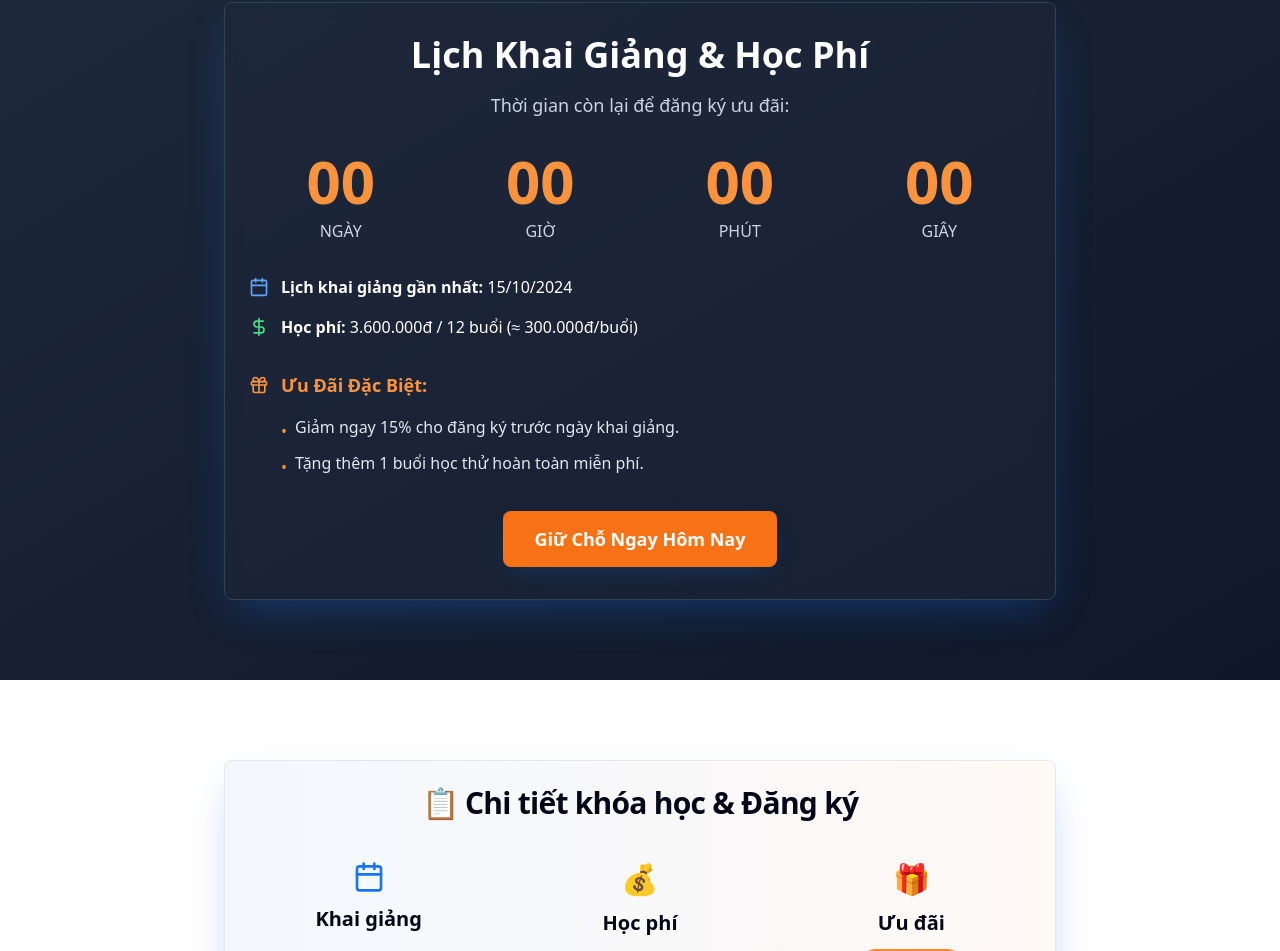
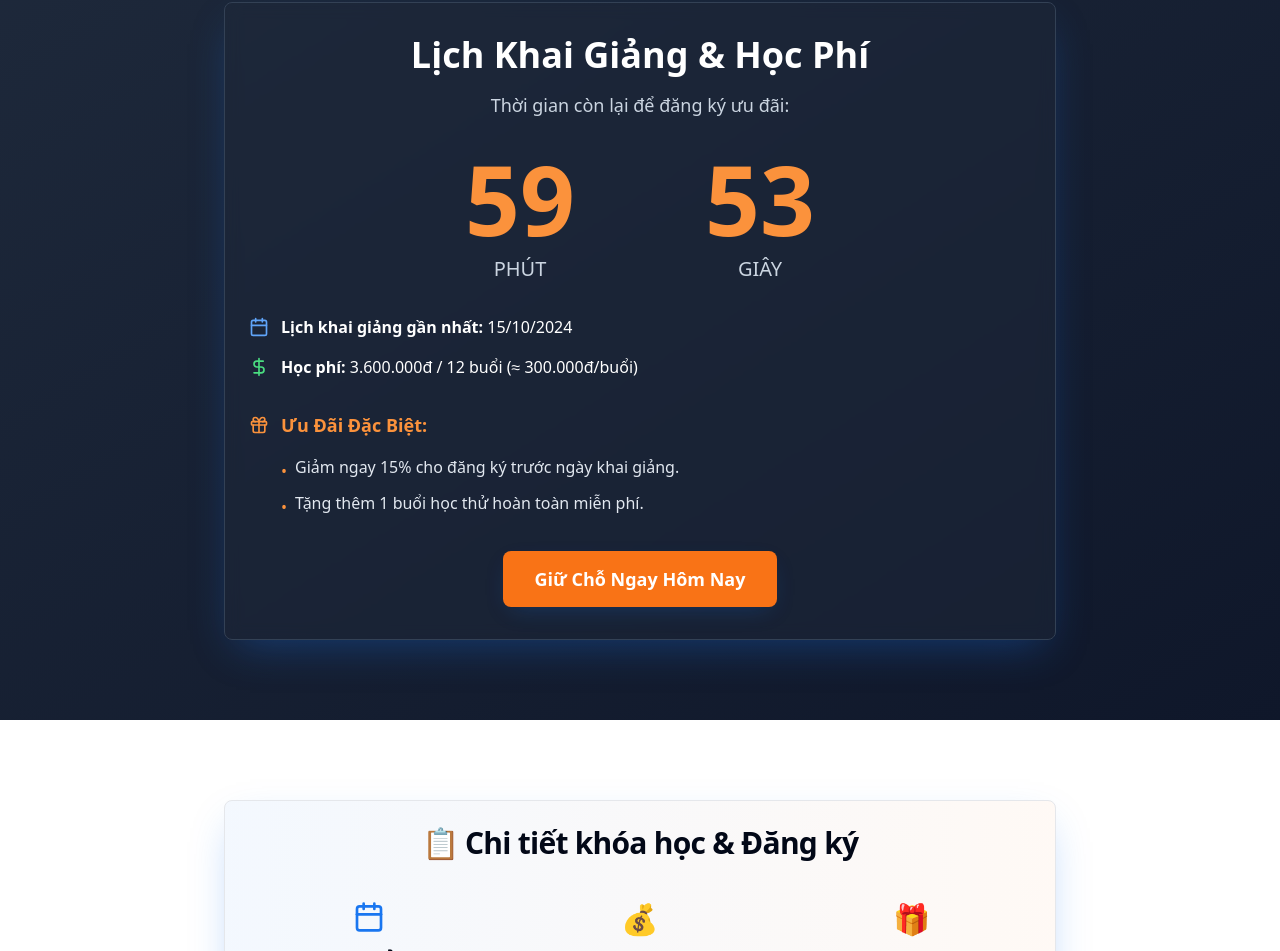
Before and after one commit to chinhkrb113/rocket-code-launch, a React (Vite) app: page / in a window 1280 px wide. Shown: the part 3535-4486 px from the top of the page. Built offline with nearby package versions, Linux system fonts and the light colour scheme; the HTML template or start-up script is replaced by a standard one.

Commit message:
Refactor countdown timer

```diff
--- a/src/components/CountdownTimer.tsx
+++ b/src/components/CountdownTimer.tsx
@@ -6,30 +6,31 @@ import { Calendar, DollarSign, Gift } from "lucide-react";
 
 const CountdownTimer = () => {
   const [timeLeft, setTimeLeft] = useState({
-    days: 0,
-    hours: 0,
-    minutes: 0,
-    seconds: 0,
+    minutes: 59,
+    seconds: 59,
   });
 
   useEffect(() => {
-    const targetDate = new Date("2024-10-15T00:00:00").getTime();
-
     const timer = setInterval(() => {
-      const now = new Date().getTime();
-      const difference = targetDate - now;
-
-      if (difference > 0) {
-        setTimeLeft({
-          days: Math.floor(difference / (1000 * 60 * 60 * 24)),
-          hours: Math.floor((difference % (1000 * 60 * 60 * 24)) / (1000 * 60 * 60)),
-          minutes: Math.floor((difference % (1000 * 60 * 60)) / (1000 * 60)),
-          seconds: Math.floor((difference % (1000 * 60)) / 1000),
-        });
-      } else {
-        setTimeLeft({ days: 0, hours: 0, minutes: 0, seconds: 0 });
-        clearInterval(timer);
-      }
+      setTimeLeft((prev) => {
+        if (prev.seconds > 0) {
+          return {
+            ...prev,
+            seconds: prev.seconds - 1,
+          };
+        } else if (prev.minutes > 0) {
+          return {
+            minutes: prev.minutes - 1,
+            seconds: 59,
+          };
+        } else {
+          // Reset to 59:59 when it reaches 0:0
+          return {
+            minutes: 59,
+            seconds: 59,
+          };
+        }
+      });
     }, 1000);
 
     return () => clearInterval(timer);
@@ -51,36 +52,20 @@ const CountdownTimer = () => {
             </div>
 
             {/* Countdown Display */}
-            <div className="grid grid-cols-4 gap-4 mb-8">
+            <div className="grid grid-cols-2 gap-8 mb-8 justify-center max-w-md mx-auto">
               <div className="text-center">
-                <div className="text-4xl lg:text-6xl font-bold text-orange-400 mb-2">
-                  {timeLeft.days.toString().padStart(2, "0")}
-                </div>
-                <div className="text-sm lg:text-base text-slate-300 font-medium">
-                  NGÀY
-                </div>
-              </div>
-              <div className="text-center">
-                <div className="text-4xl lg:text-6xl font-bold text-orange-400 mb-2">
-                  {timeLeft.hours.toString().padStart(2, "0")}
-                </div>
-                <div className="text-sm lg:text-base text-slate-300 font-medium">
-                  GIỜ
-                </div>
-              </div>
-              <div className="text-center">
-                <div className="text-4xl lg:text-6xl font-bold text-orange-400 mb-2">
+                <div className="text-6xl lg:text-8xl font-bold text-orange-400 mb-2">
                   {timeLeft.minutes.toString().padStart(2, "0")}
                 </div>
-                <div className="text-sm lg:text-base text-slate-300 font-medium">
+                <div className="text-base lg:text-xl text-slate-300 font-medium">
                   PHÚT
                 </div>
               </div>
               <div className="text-center">
-                <div className="text-4xl lg:text-6xl font-bold text-orange-400 mb-2">
+                <div className="text-6xl lg:text-8xl font-bold text-orange-400 mb-2">
                   {timeLeft.seconds.toString().padStart(2, "0")}
                 </div>
-                <div className="text-sm lg:text-base text-slate-300 font-medium">
+                <div className="text-base lg:text-xl text-slate-300 font-medium">
                   GIÂY
                 </div>
               </div>
```
